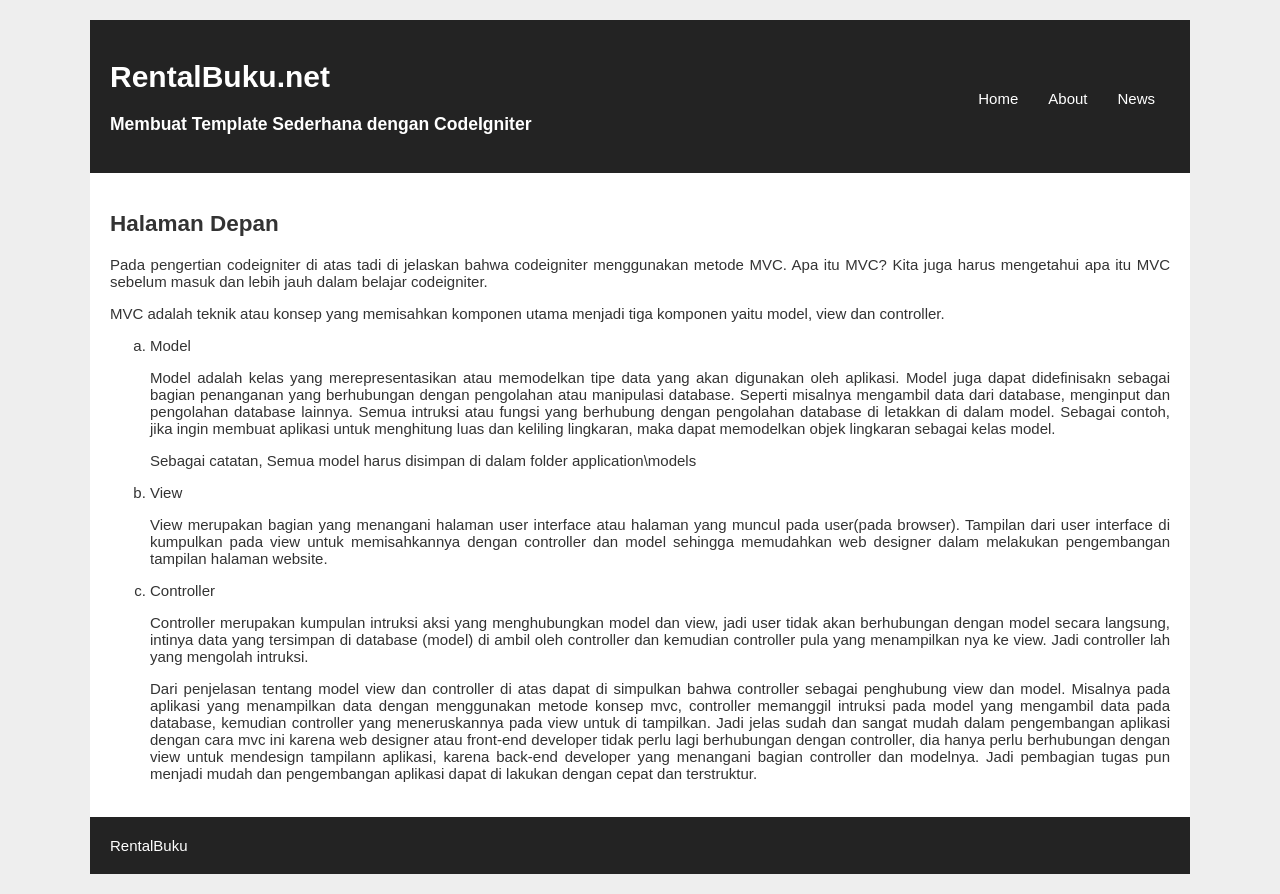
After one commit to GustiNurseptiansyah/WP2_Gusti_Nurseptiansyah, a CodeIgniter app: page /pustaka-booking/index.php/web in a window 1280 px wide. The commit adds this page. Run offline with CodeIgniter, Linux system fonts and the light colour scheme.

Commit message:
Menambahkan Template Sederhana

```diff
--- /dev/null
+++ b/application/controllers/Web.php
@@ -0,0 +1,30 @@
+<?php
+defined('BASEPATH') OR exit ('no direct script access allowed');
+class Web extends CI_Controller{
+    function __construct(){
+        parent::__construct();
+        $this->load->helper('url');
+    }
+    public function index(){
+        $data['judul'] = "Halaman Depan";
+        $this->load->view('v_header',$data);
+        $this->load->view('v_index',$data);
+        $this->load->view('v_footer',$data);
+    }
+
+    public function about()
+    {
+        $data['judul'] = "Halaman About";
+        $this->load->view('v_header', $data);
+        $this->load->view('v_about', $data);
+        $this->load->view('v_footer', $data);
+    }
+
+    public function news()
+    {
+        $data['judul'] = "Pameran One Piece Bakal Ada di Jakarta, Kira-kira Berapa Harga Tiketnya Ya?";
+        $this->load->view('v_header', $data);
+        $this->load->view('v_news', $data);
+        $this->load->view('v_footer', $data);
+    }
+}
--- a/application/controllers/Welcome.php
+++ b/application/controllers/Welcome.php
@@ -20,6 +20,6 @@ class Welcome extends CI_Controller {
 	 */
 	public function index()
 	{
-		$this->load->view('View_latihan1.php');
+		$this->load->view('Home.php');
 	}
 }
--- a/application/views/Home.php
+++ b/application/views/Home.php
@@ -3,7 +3,7 @@
 <head>
     <meta charset="UTF-8">
     <meta name="viewport" content="width=device-width, initial-scale=1.0">
-    <title>APASIH</title>
+    <title>BIODATA</title>
     <style>
         .rrr{
             margin: 20px auto;
--- /dev/null
+++ b/application/views/v_footer.php
@@ -0,0 +1,6 @@
+    <footer>
+        <a href="<?php echo base_url().'index.php/web' ?>">RentalBuku</a>
+    </footer>
+    </div>
+</body>
+</html>
--- /dev/null
+++ b/application/views/v_header.php
@@ -0,0 +1,23 @@
+<!DOCTYPE html>
+<html>
+<head>
+    <meta charset="utf-8">
+    <title>Web Prog II | Merancang Template sederhana dengan codeigniter</title>
+    <link rel="stylesheet" type="text/css" href="http://localhost/pustaka-booking/assets/css/stylebuku.css">
+</head>
+<body>
+    <div id="wrapper">
+    <header>
+    <hgroup>
+    <h1>RentalBuku.net</h1>
+    <h3>Membuat Template Sederhana dengan CodeIgniter</h3>
+    </hgroup>
+    <nav>
+    <ul>
+    <li><a href="<?php echo base_url().'index.php/web' ?>">Home</a></li>
+    <li><a href="<?php echo base_url().'index.php/web/about' ?>">About</a></li>
+    <li><a href="<?php echo base_url().'index.php/web/news' ?>">News</a></li>
+    </ul>
+    </nav>
+    <div class="clear"></div>
+    </header>
--- /dev/null
+++ b/application/views/v_index.php
@@ -0,0 +1,49 @@
+<section>
+<h1><?php echo $judul ?></h1>
+<p align='justify'>Pada pengertian codeigniter di atas
+tadi di jelaskan bahwa codeigniter menggunakan metode MVC. Apa itu
+MVC? Kita juga harus mengetahui apa itu MVC sebelum masuk dan lebih
+jauh dalam belajar codeigniter.</p>
+<p>MVC adalah teknik atau konsep yang memisahkan
+komponen utama menjadi tiga komponen yaitu model, view dan
+controller.</p>
+<ol type="a">
+<li>Model</li>
+<p align='justify'>Model adalah kelas yang merepresentasikan atau
+memodelkan tipe data yang akan digunakan oleh aplikasi. Model juga
+dapat didefinisakn sebagai bagian penanganan yang berhubungan dengan
+pengolahan atau manipulasi database. Seperti misalnya mengambil data
+dari database, menginput dan pengolahan database lainnya. Semua
+intruksi atau fungsi yang berhubung dengan pengolahan database di
+letakkan di dalam model. Sebagai contoh, jika ingin membuat aplikasi
+untuk menghitung luas dan keliling lingkaran, maka dapat memodelkan
+objek lingkaran sebagai kelas model.</p>
+<p align='justify'>Sebagai catatan, Semua model harus disimpan di
+dalam folder application\models</p>
+<li>View</li>
+<p align='justify'>View merupakan bagian yang menangani halaman user
+interface atau halaman yang muncul pada user(pada browser). Tampilan
+dari user interface di kumpulkan pada view untuk memisahkannya
+dengan controller dan model sehingga memudahkan web designer dalam
+melakukan pengembangan tampilan halaman website.</p>
+<li>Controller</li>
+<p align='justify'>Controller merupakan kumpulan intruksi aksi yang
+menghubungkan model dan view, jadi user tidak akan berhubungan
+dengan model secara langsung, intinya data yang tersimpan di
+database (model) di ambil oleh controller dan kemudian controller
+pula yang menampilkan nya ke view. Jadi controller lah yang mengolah
+intruksi.</p>
+<p align='justify'>Dari penjelasan tentang model view dan controller
+di atas dapat di simpulkan bahwa controller sebagai penghubung view
+dan model. Misalnya pada aplikasi yang menampilkan data dengan
+menggunakan metode konsep mvc, controller memanggil intruksi pada
+model yang mengambil data pada database, kemudian controller yang
+meneruskannya pada view untuk di tampilkan. Jadi jelas sudah dan
+sangat mudah dalam pengembangan aplikasi dengan cara mvc ini karena
+web designer atau front-end developer tidak perlu lagi berhubungan
+dengan controller, dia hanya perlu berhubungan dengan view untuk
+mendesign tampilann aplikasi, karena back-end developer yang
+menangani bagian controller dan modelnya. Jadi pembagian tugas pun
+menjadi mudah dan pengembangan aplikasi dapat di lakukan dengan
+cepat dan terstruktur.</p>
+</section>
--- /dev/null
+++ b/assets/css/stylebuku.css
@@ -0,0 +1,53 @@
+body{
+    background: #eee;
+    color: #333;
+    font-family: sans-serif;
+    font-size:15px;
+}
+#wrapper{
+    background: #fff;
+    width: 1100px;
+    margin: 20px auto;
+}
+#wrapper header{
+    background: #232323;
+    padding: 20px;
+}
+#wrapper header hgroup{
+    float: left;
+    color: #fff;
+}
+#wrapper header nav{
+    float: right;
+    margin-top: 50px;
+}
+#wrapper header nav ul{
+    padding: 0;
+    margin: 0;
+}
+#wrapper header nav ul li{
+    float: left;
+    list-style: none;
+}
+#wrapper header nav ul li a{
+    padding: 15px;
+    color: #fff;
+    text-decoration: none;
+}
+    .clear{
+    clear: both;
+    }
+    footer{
+    background: #232323;
+    padding: 20px;
+    }
+    footer a{
+    color: #fff;
+    text-decoration: none;
+    }
+    section{
+    padding: 20px;
+    }
+.Images{
+    margin-left: 200px;
+}
```
Also changed, not shown: application/views/v_about.php (added, +22 -0 lines), application/views/v_news.php (added, +20 -0 lines), one_piece.jpeg (added).
